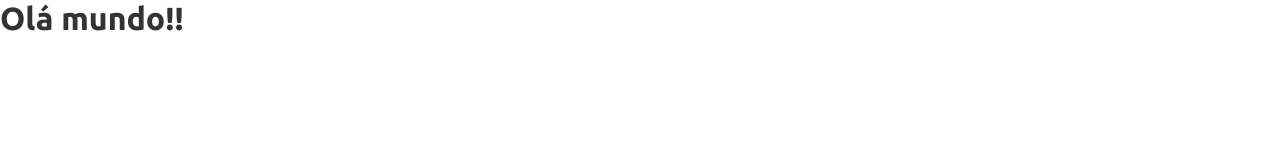
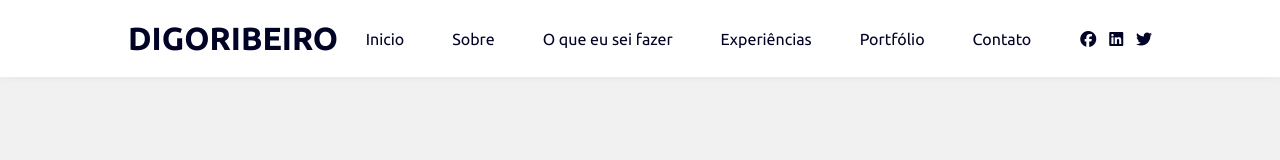
Before and after one commit to tecnogueto/tecnogueto.github.io, a plain HTML site: page index.html in a window 1280 px wide. Drawn offline with Linux system fonts and the light colour scheme.

Commit message:
finalizando o cabecalho

```diff
--- a/css/estilos.css
+++ b/css/estilos.css
@@ -11,9 +11,74 @@
   box-sizing: border-box;
 }
 
+:root {
+  --cor-roxo: #a836d9;
+  --cor-azul: #020873;
+  --cor-azul-escuro: #020540;
+  --cor-cinza: #010326;
+  --cor-verde: #abd904;
+}
+
 body {
   font-family: 'Ubuntu', sans-serif;
   font-size: 16px;
   font-weight: 400;
-  color: #333;
+  color: var(--cor-cinza);
+  background-color: #f1f1f1;
 }
+
+.conteudo {
+  width: 80%;
+  max-width: 71.25rem;
+  margin: 0 auto 0 auto;
+}
+
+.cabecalho {
+  background: #fff;
+  padding: 1.25rem 0;
+  -webkit-box-shadow: 0px 0px 10px rgb(0 0 0 / 5%);
+  box-shadow: 0px 0px 10px rgb(0 0 0 / 5%);
+  -webkit-animation: slide-down 0.7s;
+}
+
+.cabecalho .conteudo {
+  display: flex;
+  justify-content: space-between;
+  align-items: center;
+}
+
+.logo {
+  text-transform: uppercase;
+  color: var(--cor-cinza);
+  width: 20%;
+}
+
+.menu-principal {
+  width: 65%;
+  margin-left: 1rem;
+  margin-right: 1rem;
+}
+
+.midias-sociais {
+  width: 7%;
+  margin-left: 1rem;
+}
+
+.menu-principal ul,
+.midias-sociais {
+  list-style: none;
+  display: flex;
+  justify-content: space-between;
+  align-items: center;
+}
+
+.menu-principal a,
+.midias-sociais a {
+  color: var(--cor-cinza);
+  text-decoration: none;
+}
+
+.menu-principal a:hover,
+.midias-sociais a:hover {
+  color: var(--cor-verde);
+}
--- a/index.html
+++ b/index.html
@@ -13,7 +13,41 @@
 </head>
 
 <body>
-  <h1>Olá mundo!!</h1>
+  <!-- Header -->
+
+  <header class="cabecalho">
+    <div class="conteudo">
+
+      <!-- Logo -->
+      <h1 class="logo">DigoRibeiro</h1>
+      <!-- Logo -->
+
+      <!-- Menu principal -->
+      <nav class="menu-principal">
+        <ul>
+          <li><a href="http://">Inicio</a></li>
+          <li><a href="http://">Sobre</a></li>
+          <li><a href="http://">O que eu sei fazer</a></li>
+          <li><a href="http://">Experiências</a></li>
+          <li><a href="http://">Portfólio</a></li>
+          <li><a href="http://">Contato</a></li>
+        </ul>
+      </nav>
+      <!-- Menu principal -->
+
+      <!-- Medias social -->
+      <ul class="midias-sociais">
+        <li><a href="http://"><i class="fab fa-facebook"></i></a></li>
+        <li><a href="http://"><i class="fab fa-linkedin"></i></a></li>
+        <li><a href="http://"><i class="fab fa-twitter"></i></a></li>
+      </ul>
+      <!-- Medias social -->
+    </div>
+  </header>
+
+  <!-- Header -->
+
+
 </body>
 
 </html>
```
